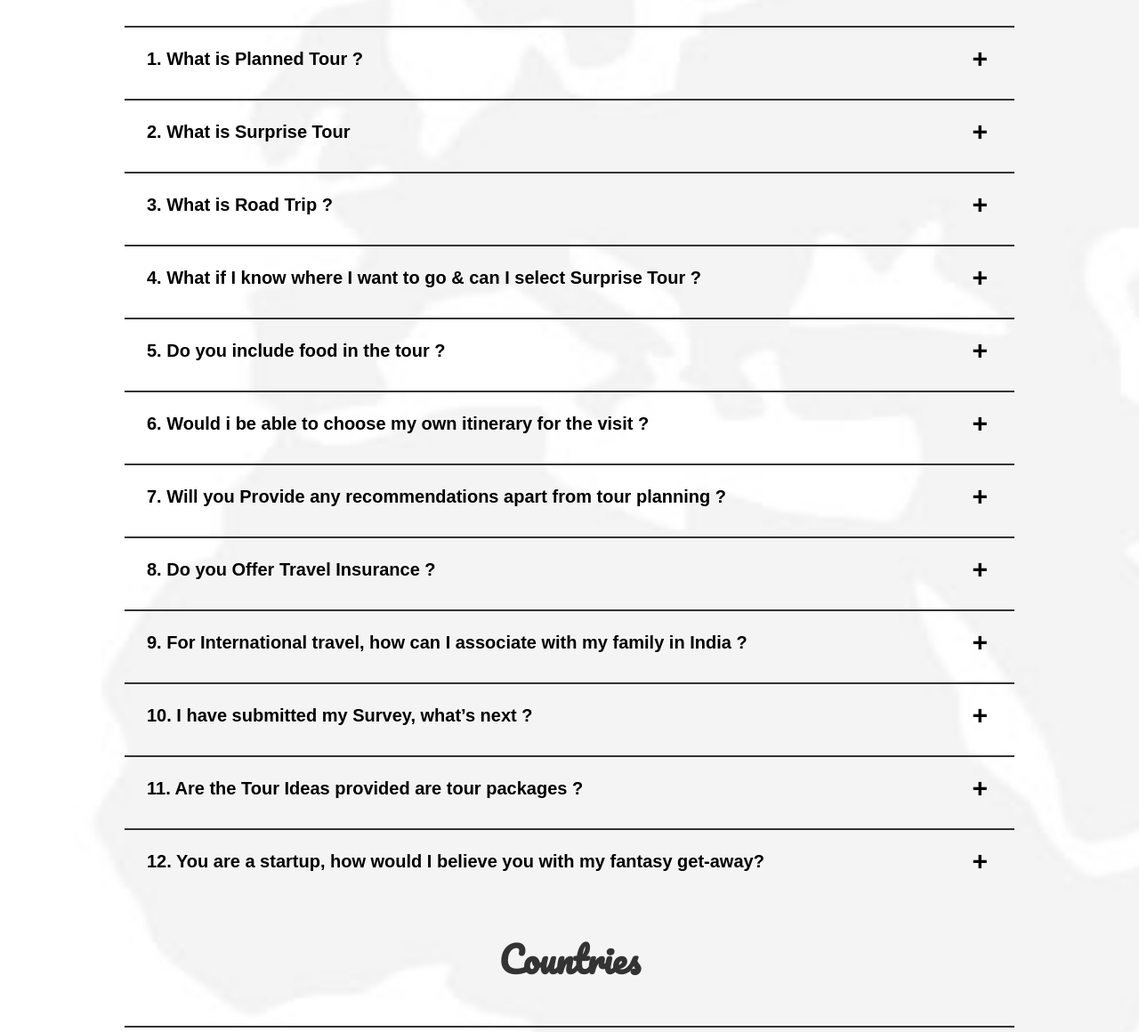
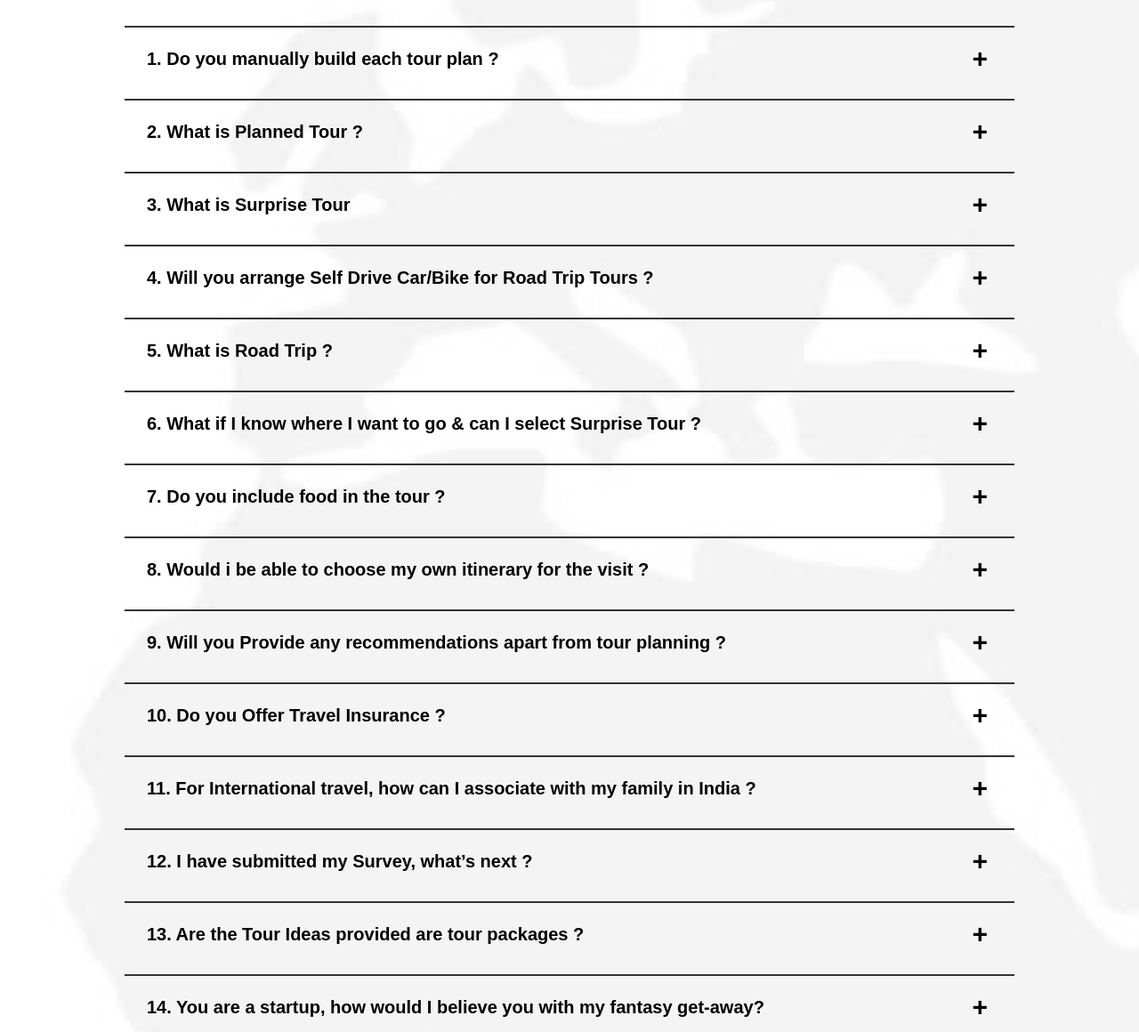
Before and after one commit to Mani1211/touron-updates, a plain HTML site: page faq.html in a window 1280 px wide. Shown: the part 270-1430 px from the top of the page at 89% size. Drawn offline with Linux system fonts and the light colour scheme; some packages are replaced by stand-ins of ours; a script that the page names is missing; a web font is replaced by a local one.

Commit message:
ggffjkvdplff,kcgkklllvkuh

```diff
--- a/css/style.css
+++ b/css/style.css
@@ -662,7 +662,7 @@ Acheivements */
 
 
 #acheivements-section2{
-  width: 510px;
+  width: 410px;
   background-image: url('../images/CountMobile.jpg');
   height: 450px;
 }
--- a/faq.html
+++ b/faq.html
@@ -54,7 +54,19 @@
 
             <div class="faq-item" id="general">
                 <div class="faq-question">
-                    1. What is Planned Tour ?
+                    1. Do you manually build each tour plan ?
+
+                </div>
+
+                <div class="faq-answer">
+                    <div class="faq-answer-content">
+                        That is a remarkable thing here. ! Indeed dependent on your request, we initially comprehend what kind of vacation you need and assign a devoted tour master who will painstakingly pick the Hotel (based on its accessibility, ratings, hospitality, budget), Flights (Suitable to your timings), Tours and Activities dependent on your accommodation. We are a core customisation tour planners. We do what you need! Awesome isn't it?!
+                    </div>
+                </div>
+            </div>
+            <div class="faq-item" id="general">
+                <div class="faq-question">
+                    2. What is Planned Tour ?
                 </div>
 
                 <div class="faq-answer">
@@ -67,7 +79,7 @@
 
             <div class="faq-item">
                 <div class="faq-question">
-                   2. What is Surprise Tour
+                   3. What is Surprise Tour
                 </div>
 
                 <div class="faq-answer">
@@ -77,9 +89,22 @@
                     </div>
                 </div>
             </div>
+
+
             <div class="faq-item">
                 <div class="faq-question">
-                    3. What is Road Trip ?
+                    4. Will you arrange Self Drive Car/Bike for Road Trip Tours ?
+                </div>
+
+                <div class="faq-answer">
+                    <div class="faq-answer-content">
+                        Yes we do. We arrange self drive car/bike dependent to your destination ranging from lowest - high end category vehicles.
+                    </div>
+                </div>
+            </div>
+            <div class="faq-item">
+                <div class="faq-question">
+                    5. What is Road Trip ?
                 </div>
 
                 <div class="faq-answer">
@@ -90,7 +115,7 @@
             </div>
             <div class="faq-item">
                 <div class="faq-question">
-                    4. What if I know where I want to go & can I select Surprise Tour ?
+                    6. What if I know where I want to go & can I select Surprise Tour ?
                 </div>
 
                 <div class="faq-answer">
@@ -103,7 +128,7 @@
             </div>
             <div class="faq-item">
                 <div class="faq-question">
-                    5. Do you include food in the tour ?
+                    7. Do you include food in the tour ?
                 </div>
 
                 <div class="faq-answer">
@@ -114,7 +139,7 @@
             </div>
             <div class="faq-item">
                 <div class="faq-question">
-                    6. Would i be able to choose my own itinerary for the visit ?
+                    8. Would i be able to choose my own itinerary for the visit ?
                 </div>
 
                 <div class="faq-answer">
@@ -125,7 +150,7 @@
             </div>
             <div class="faq-item">
                 <div class="faq-question">
-                    7. Will you Provide any recommendations apart from tour planning ?
+                    9. Will you Provide any recommendations apart from tour planning ?
                 </div>
 
                 <div class="faq-answer">
@@ -136,7 +161,7 @@
             </div>
             <div class="faq-item">
                 <div class="faq-question">
-                    8. Do you Offer Travel Insurance ?
+                    10. Do you Offer Travel Insurance ?
                 </div>
 
                 <div class="faq-answer">
@@ -147,7 +172,7 @@
             </div>
             <div class="faq-item">
                 <div class="faq-question">
-                    9. For International travel, how can I associate with my family in India ?
+                    11. For International travel, how can I associate with my family in India ?
                 </div>
 
                 <div class="faq-answer">
@@ -159,7 +184,7 @@
             </div>
             <div class="faq-item">
                 <div class="faq-question">
-                    10. I have submitted my Survey, what’s next ?
+                    12. I have submitted my Survey, what’s next ?
                 </div>
 
                 <div class="faq-answer">
@@ -170,7 +195,7 @@
             </div>
             <div class="faq-item">
                 <div class="faq-question">
-                    11. Are the Tour Ideas provided are tour packages ?
+                    13. Are the Tour Ideas provided are tour packages ?
                 </div>
 
                 <div class="faq-answer">
@@ -181,7 +206,7 @@
             </div>
             <div class="faq-item">
                 <div class="faq-question">
-                    12. You are a startup, how would I believe you with my fantasy get-away?
+                    14. You are a startup, how would I believe you with my fantasy get-away?
                 </div>
 
                 <div class="faq-answer">
```
